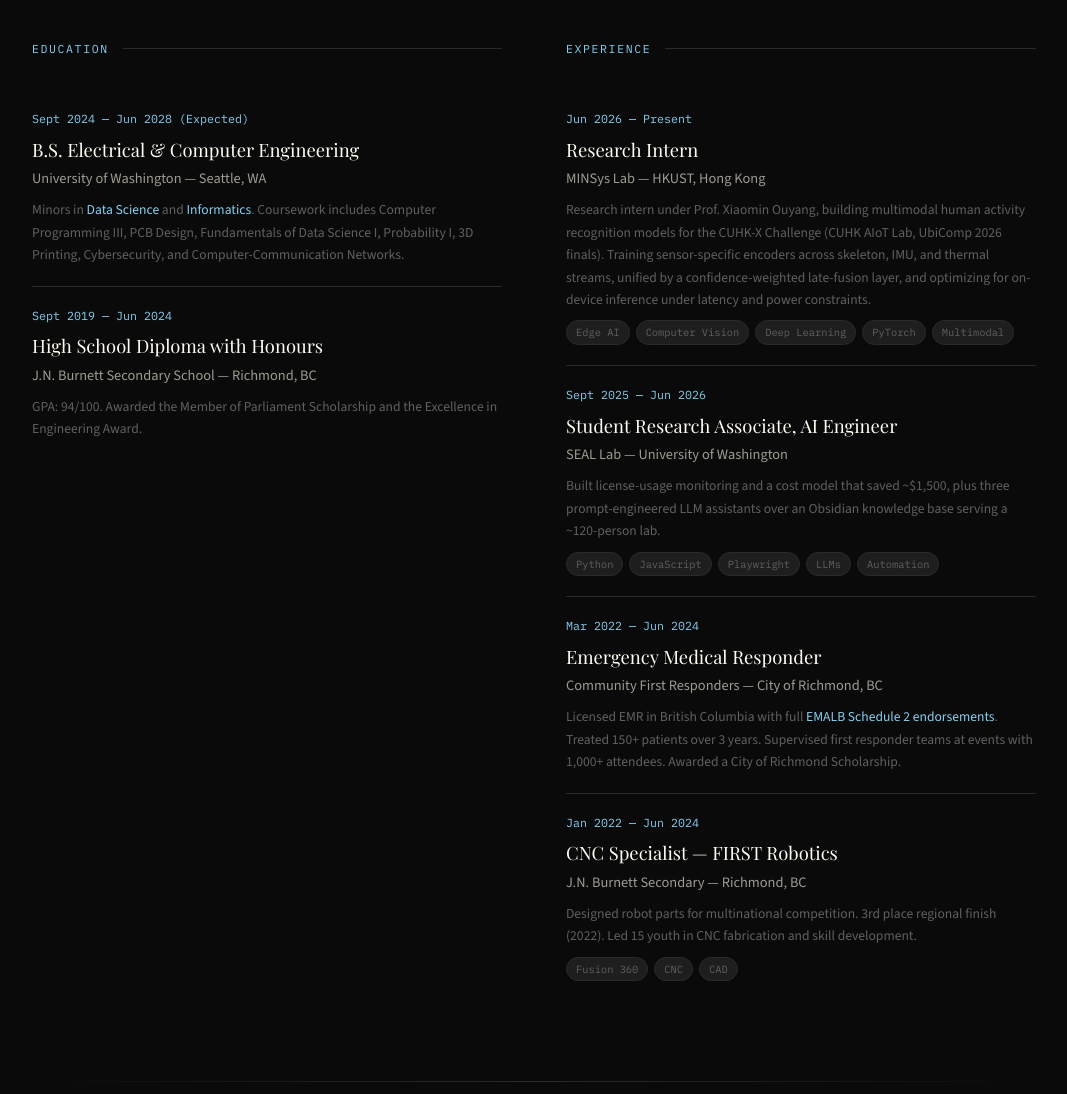
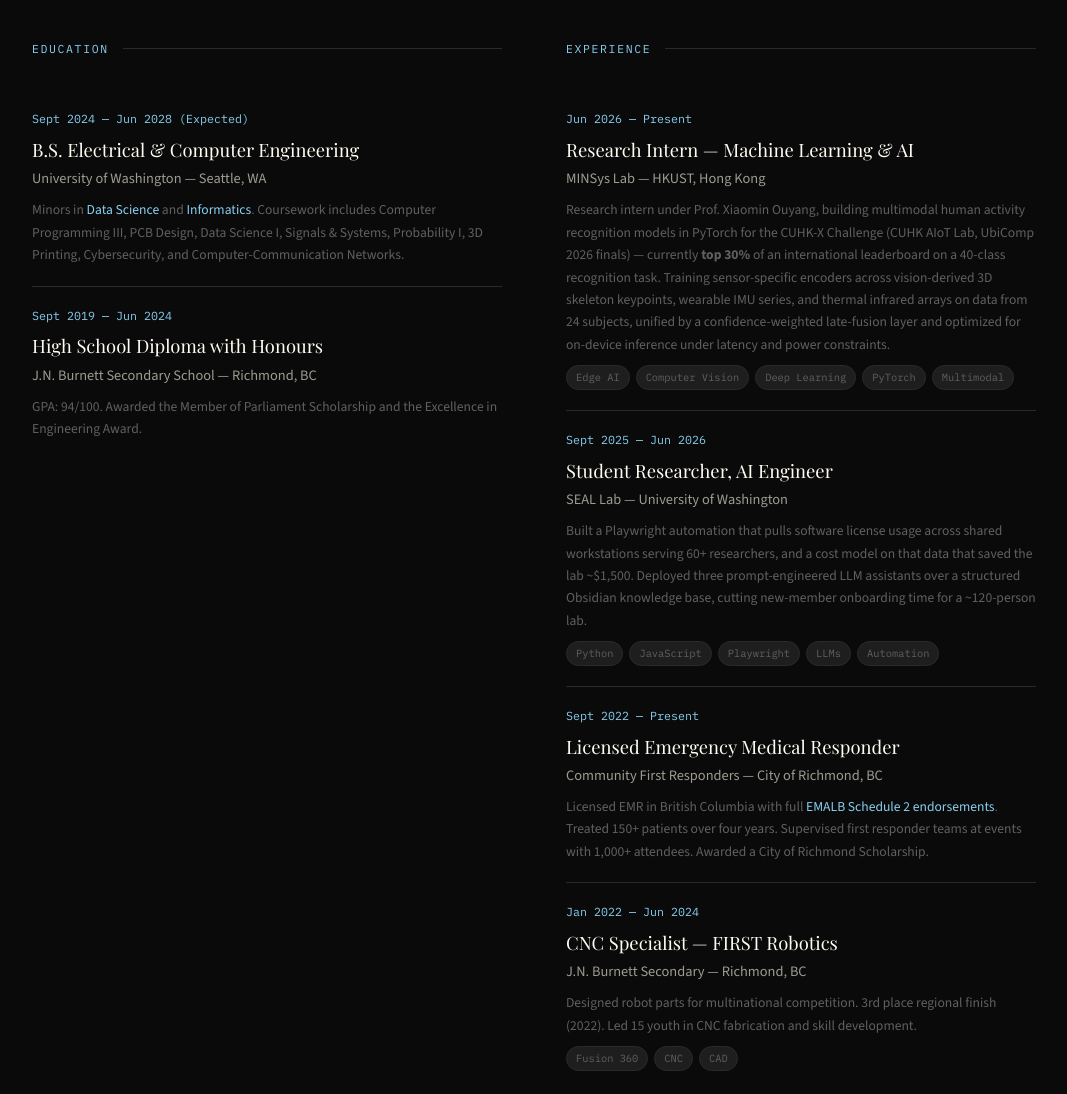
Before and after one commit to aaronsuu/aaronsuu.github.io, an Astro site: page / in a window 1280 px wide. Shown: the part 1220-2314 px from the top of the page, without its empty margins (106-1173 px from the left). Built offline with nearby package versions, Linux system fonts and the light colour scheme; Astro itself is replaced by a stand-in of ours; a web font is replaced by a local one.

Commit message:
julUPDATE

```diff
--- a/src/pages/index.astro
+++ b/src/pages/index.astro
@@ -28,10 +28,10 @@ import BaseLayout from '../layouts/BaseLayout.astro';
     <div class="bio-grid">
       <div>
         <p>I'm an <strong>Electrical &amp; Computer Engineering</strong> student at the <a href="https://www.ece.uw.edu/" target="_blank"><em>University of Washington</em></a> with minors in <a href="https://dataminor.uw.edu/" target="_blank"><em>Data Science</em></a> and <a href="https://ischool.uw.edu/" target="_blank"><em>Informatics</em></a>. My work spans hardware and machine learning, from designing PCBs and programming microcontrollers to multimodal deep learning and network protocols built from scratch.</p>
-        <p>At the <a href="http://uwseal.com/" target="_blank"><strong>SEAL Lab</strong></a> I built internal tooling for a ~120-person research group: a Playwright automation that monitors software license usage across shared workstations, a cost model that saved the lab roughly $1,500, and three prompt-engineered LLM assistants over an Obsidian knowledge base that cut onboarding time for new members. I'm now at the <a href="https://xmouyang.github.io/" target="_blank"><strong>MINSys Lab</strong></a> at the <a href="https://hkust.edu.hk/" target="_blank">Hong Kong University of Science and Technology (HKUST)</a>, working on multimodal human activity recognition for the CUHK-X Challenge.</p>
+        <p>At the <a href="http://uwseal.com/" target="_blank"><strong>SEAL Lab</strong></a> I built internal tooling for a ~120-person research group: a Playwright automation that monitors software license usage across shared workstations used by 60+ researchers, a cost model that saved the lab roughly $1,500, and three prompt-engineered LLM assistants over an Obsidian knowledge base that cut onboarding time for new members. I'm now at the <a href="https://xmouyang.github.io/" target="_blank"><strong>MINSys Lab</strong></a> at the <a href="https://hkust.edu.hk/" target="_blank">Hong Kong University of Science and Technology (HKUST)</a>, working on multimodal human activity recognition for the CUHK-X Challenge.</p>
       </div>
       <div>
-        <p>Before engineering, I was a <strong>licensed Emergency Medical Responder</strong> with <strong>Community First Responders</strong> for the <strong>City of Richmond</strong>, holding full <a href="https://www2.gov.bc.ca/gov/content/health/about-bc-s-health-care-system/partners/colleges-boards-and-commissions/emergency-medical-assistants-licensing-board/licensing" target="_blank">EMALB Schedule 2 endorsements</a>. Over three years I treated more than 150 patients and supervised first response teams at large-scale events. That experience taught me how to stay calm under pressure, communicate with clarity, and make decisions when the stakes are real.</p>
+        <p>Alongside engineering, I've been a <strong>licensed Emergency Medical Responder</strong> with <strong>Community First Responders</strong> for the <strong>City of Richmond</strong> since 2022, holding full <a href="https://www2.gov.bc.ca/gov/content/health/about-bc-s-health-care-system/partners/colleges-boards-and-commissions/emergency-medical-assistants-licensing-board/licensing" target="_blank">EMALB Schedule 2 endorsements</a>. Over four years I've treated more than 150 patients and supervised first response teams at large-scale events. It's taught me how to stay calm under pressure, communicate with clarity, and make decisions when the stakes are real.</p>
         <div class="bio-hl">I'm driven by the belief that the best engineers understand problems at every layer — from the silicon to the user interface. Whether it's a CNC-machined robot part or a neural network, I want to build things that matter.</div>
       </div>
     </div>
@@ -46,7 +46,7 @@ import BaseLayout from '../layouts/BaseLayout.astro';
         <div class="ti-date">Sept 2024 — Jun 2028 (Expected)</div>
         <div class="ti-title">B.S. Electrical &amp; Computer Engineering</div>
         <div class="ti-sub"><a href="https://www.ece.uw.edu/" target="_blank">University of Washington</a> — Seattle, WA</div>
-        <div class="ti-desc">Minors in <a href="https://dataminor.uw.edu/" target="_blank">Data Science</a> and <a href="https://ischool.uw.edu/" target="_blank">Informatics</a>. Coursework includes Computer Programming III, PCB Design, Fundamentals of Data Science I, Probability I, 3D Printing, Cybersecurity, and Computer-Communication Networks.</div>
+        <div class="ti-desc">Minors in <a href="https://dataminor.uw.edu/" target="_blank">Data Science</a> and <a href="https://ischool.uw.edu/" target="_blank">Informatics</a>. Coursework includes Computer Programming III, PCB Design, Data Science I, Signals &amp; Systems, Probability I, 3D Printing, Cybersecurity, and Computer-Communication Networks.</div>
       </div>
       <div class="ti">
         <div class="ti-date">Sept 2019 — Jun 2024</div>
@@ -59,23 +59,23 @@ import BaseLayout from '../layouts/BaseLayout.astro';
       <div class="slabel">Experience</div>
       <div class="ti">
         <div class="ti-date">Jun 2026 — Present</div>
-        <div class="ti-title">Research Intern</div>
+        <div class="ti-title">Research Intern — Machine Learning &amp; AI</div>
         <div class="ti-sub"><a href="https://xmouyang.github.io/" target="_blank">MINSys Lab</a> — <a href="https://hkust.edu.hk/" target="_blank">HKUST</a>, Hong Kong</div>
-        <div class="ti-desc">Research intern under Prof. Xiaomin Ouyang, building multimodal human activity recognition models for the CUHK-X Challenge (CUHK AIoT Lab, UbiComp 2026 finals). Training sensor-specific encoders across skeleton, IMU, and thermal streams, unified by a confidence-weighted late-fusion layer, and optimizing for on-device inference under latency and power constraints.</div>
+        <div class="ti-desc">Research intern under Prof. Xiaomin Ouyang, building multimodal human activity recognition models in PyTorch for the CUHK-X Challenge (CUHK AIoT Lab, UbiComp 2026 finals) — currently <strong>top 30%</strong> of an international leaderboard on a 40-class recognition task. Training sensor-specific encoders across vision-derived 3D skeleton keypoints, wearable IMU series, and thermal infrared arrays on data from 24 subjects, unified by a confidence-weighted late-fusion layer and optimized for on-device inference under latency and power constraints.</div>
         <div class="ti-badges"><span class="badge">Edge AI</span><span class="badge">Computer Vision</span><span class="badge">Deep Learning</span><span class="badge">PyTorch</span><span class="badge">Multimodal</span></div>
       </div>
       <div class="ti">
         <div class="ti-date">Sept 2025 — Jun 2026</div>
-        <div class="ti-title">Student Research Associate, AI Engineer</div>
+        <div class="ti-title">Student Researcher, AI Engineer</div>
         <div class="ti-sub"><a href="http://uwseal.com/" target="_blank">SEAL Lab</a> — University of Washington</div>
-        <div class="ti-desc">Built license-usage monitoring and a cost model that saved ~$1,500, plus three prompt-engineered LLM assistants over an Obsidian knowledge base serving a ~120-person lab.</div>
+        <div class="ti-desc">Built a Playwright automation that pulls software license usage across shared workstations serving 60+ researchers, and a cost model on that data that saved the lab ~$1,500. Deployed three prompt-engineered LLM assistants over a structured Obsidian knowledge base, cutting new-member onboarding time for a ~120-person lab.</div>
         <div class="ti-badges"><span class="badge">Python</span><span class="badge">JavaScript</span><span class="badge">Playwright</span><span class="badge">LLMs</span><span class="badge">Automation</span></div>
       </div>
       <div class="ti">
-        <div class="ti-date">Mar 2022 — Jun 2024</div>
-        <div class="ti-title">Emergency Medical Responder</div>
+        <div class="ti-date">Sept 2022 — Present</div>
+        <div class="ti-title">Licensed Emergency Medical Responder</div>
         <div class="ti-sub">Community First Responders — City of Richmond, BC</div>
-        <div class="ti-desc">Licensed EMR in British Columbia with full <a href="https://www2.gov.bc.ca/gov/content/health/about-bc-s-health-care-system/partners/colleges-boards-and-commissions/emergency-medical-assistants-licensing-board/licensing" target="_blank">EMALB Schedule 2 endorsements</a>. Treated 150+ patients over 3 years. Supervised first responder teams at events with 1,000+ attendees. Awarded a City of Richmond Scholarship.</div>
+        <div class="ti-desc">Licensed EMR in British Columbia with full <a href="https://www2.gov.bc.ca/gov/content/health/about-bc-s-health-care-system/partners/colleges-boards-and-commissions/emergency-medical-assistants-licensing-board/licensing" target="_blank">EMALB Schedule 2 endorsements</a>. Treated 150+ patients over four years. Supervised first responder teams at events with 1,000+ attendees. Awarded a City of Richmond Scholarship.</div>
       </div>
       <div class="ti">
         <div class="ti-date">Jan 2022 — Jun 2024</div>
@@ -120,7 +120,7 @@ import BaseLayout from '../layouts/BaseLayout.astro';
   <section class="skills mx" style="padding-top:64px;">
     <div class="slabel">Technologies &amp; Skills</div>
     <div class="sk-grid">
-      <span class="sk">Python</span><span class="sk">Java</span><span class="sk">R</span><span class="sk">MATLAB</span><span class="sk">PyTorch</span><span class="sk">NumPy</span><span class="sk">Machine Learning</span><span class="sk">LLMs</span><span class="sk">Playwright</span><span class="sk">Git</span><span class="sk">Fusion 360</span><span class="sk">AutoCAD</span><span class="sk">KiCAD</span><span class="sk">MultiSIM</span><span class="sk">PCB Design</span><span class="sk">ESP32</span><span class="sk">CNC Fabrication</span><span class="sk">3D Printing</span><span class="sk">Adobe Creative Suite</span>
+      <span class="sk">Python</span><span class="sk">Java</span><span class="sk">JavaScript</span><span class="sk">R</span><span class="sk">MATLAB</span><span class="sk">PyTorch</span><span class="sk">NumPy</span><span class="sk">Machine Learning</span><span class="sk">LLMs</span><span class="sk">Playwright</span><span class="sk">Git</span><span class="sk">Fusion 360</span><span class="sk">AutoCAD</span><span class="sk">KiCAD</span><span class="sk">MultiSIM</span><span class="sk">PCB Design</span><span class="sk">ESP32</span><span class="sk">CNC Fabrication</span><span class="sk">3D Printing</span><span class="sk">Adobe Creative Suite</span>
     </div>
   </section>
 
```
Also changed, not shown: src/pages/projects/index.astro (+5 -5 lines), 1 other file.
